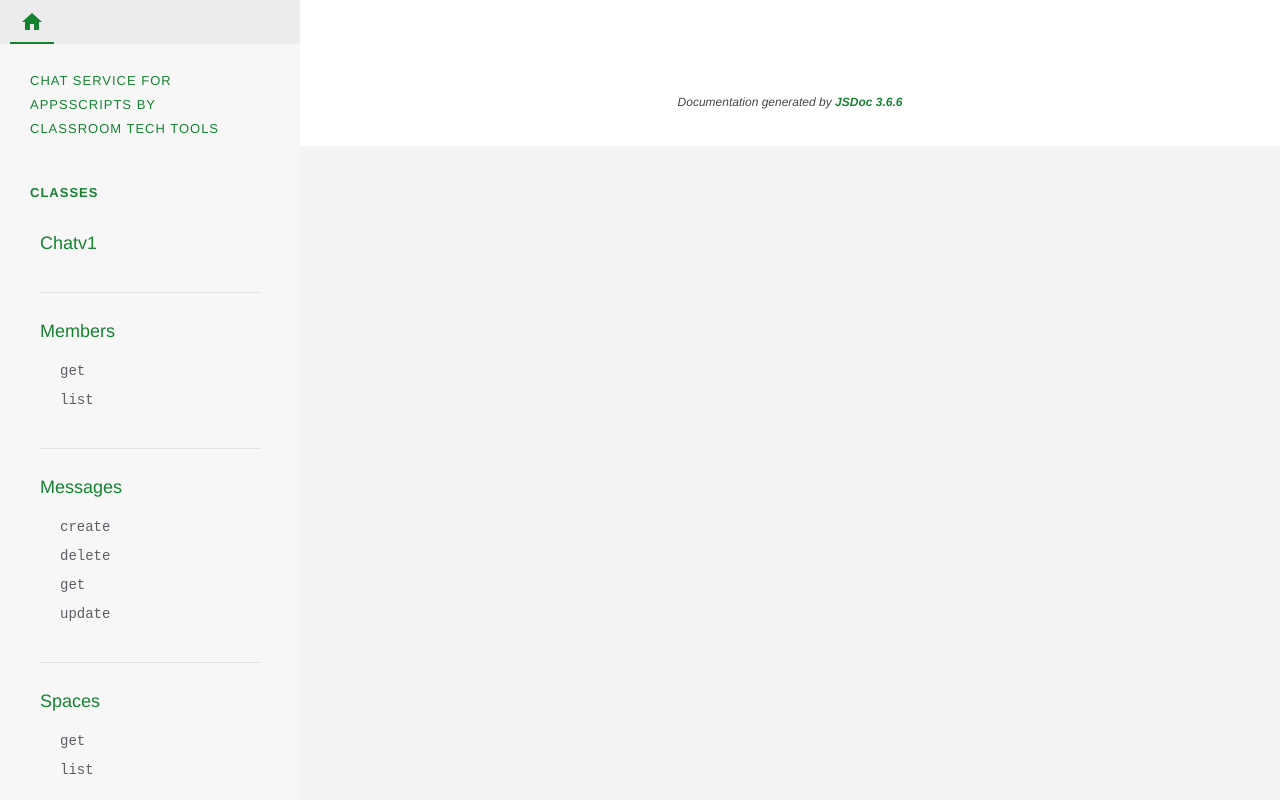
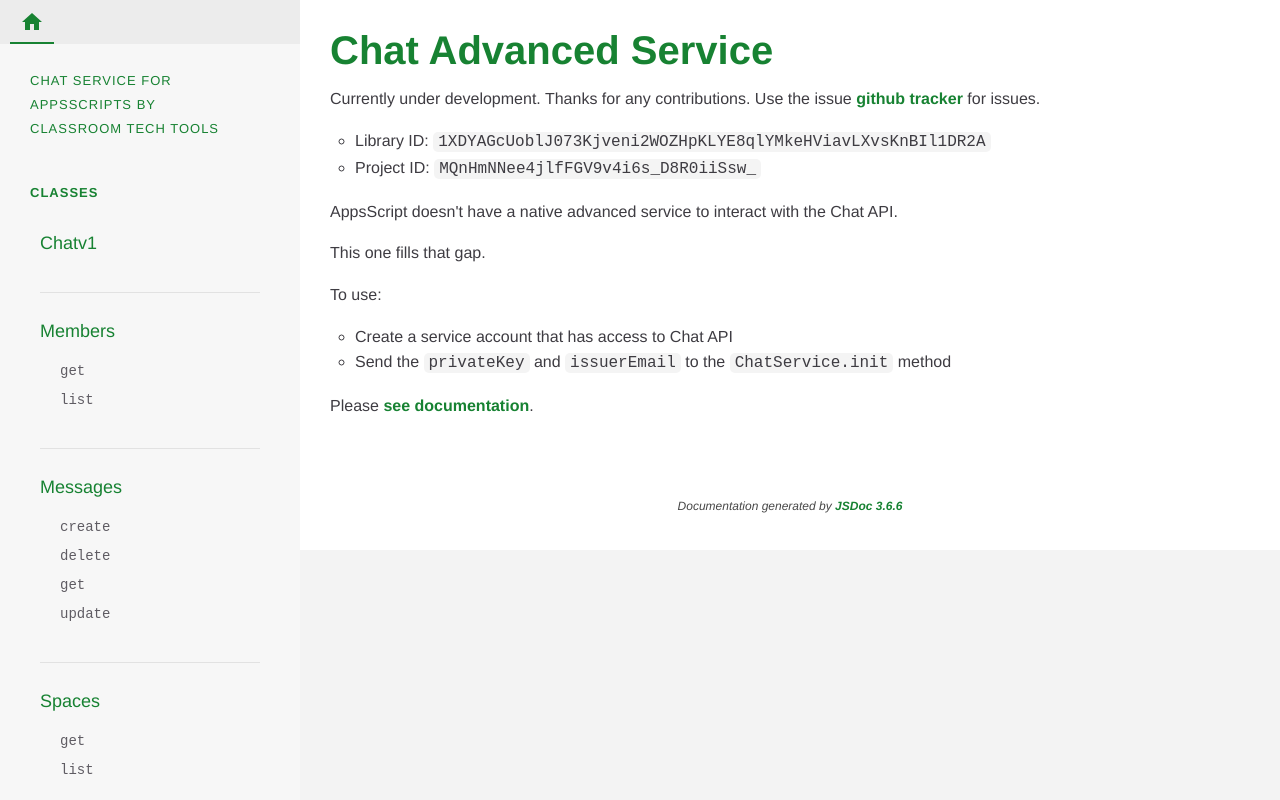
Before and after one commit to classroomtechtools/chat-adv-service, a website: page docs/index.html in a window 1280 px wide. Drawn offline with nearby package versions, Linux system fonts and the light colour scheme; a web font is replaced by a local one.

Commit message:
readme in pages

```diff
--- a/docs/index.html
+++ b/docs/index.html
@@ -89,6 +89,25 @@
 
 
 
+  <section class="readme">
+    <article>
+      <h1>Chat Advanced Service</h1>
+<p>Currently under development. Thanks for any contributions. Use the issue <a href="https://github.com/classroomtechtools/chat-adv-service/issues">github tracker</a> for issues.</p>
+<ul>
+<li>Library ID: <code>1XDYAGcUoblJ073Kjveni2WOZHpKLYE8qlYMkeHViavLXvsKnBIl1DR2A</code></li>
+<li>Project ID: <code>MQnHmNNee4jlfFGV9v4i6s_D8R0iiSsw_</code></li>
+</ul>
+<p>AppsScript doesn't have a native advanced service to interact with the Chat API.</p>
+<p>This one fills that gap.</p>
+<p>To use:</p>
+<ul>
+<li>Create a service account that has access to Chat API</li>
+<li>Send the <code>privateKey</code> and <code>issuerEmail</code> to the <code>ChatService.init</code> method</li>
+</ul>
+<p>Please <a href="https://classroomtechtools.github.io/chat-adv-service/">see documentation</a>.</p>
+    </article>
+  </section>
+
 
 
 
```
